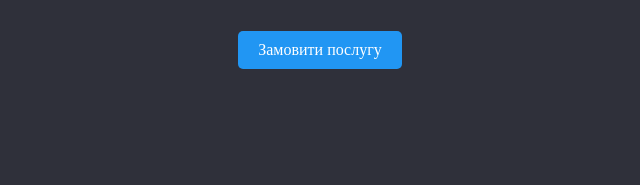
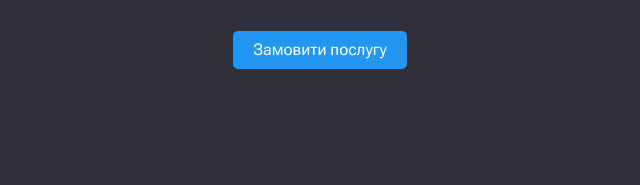
Before and after one commit to ronkd2019/webstudio3, a plain HTML site: page index.html in a window 1280 px wide. Shown: the part 317-502 px from the top of the page, 405-1045 px from the left. Drawn offline with nearby package versions, Linux system fonts and the light colour scheme.

Commit message:
button update after lesson 11

```diff
--- a/styles/style.css
+++ b/styles/style.css
@@ -72,6 +72,7 @@ a.lihero {
     border-radius: 5px;
     cursor: pointer;
     transition: background-color 0.6s ease;
+    font-family: var(--secondary-font);
 }
 
 #hero button:hover {
```
